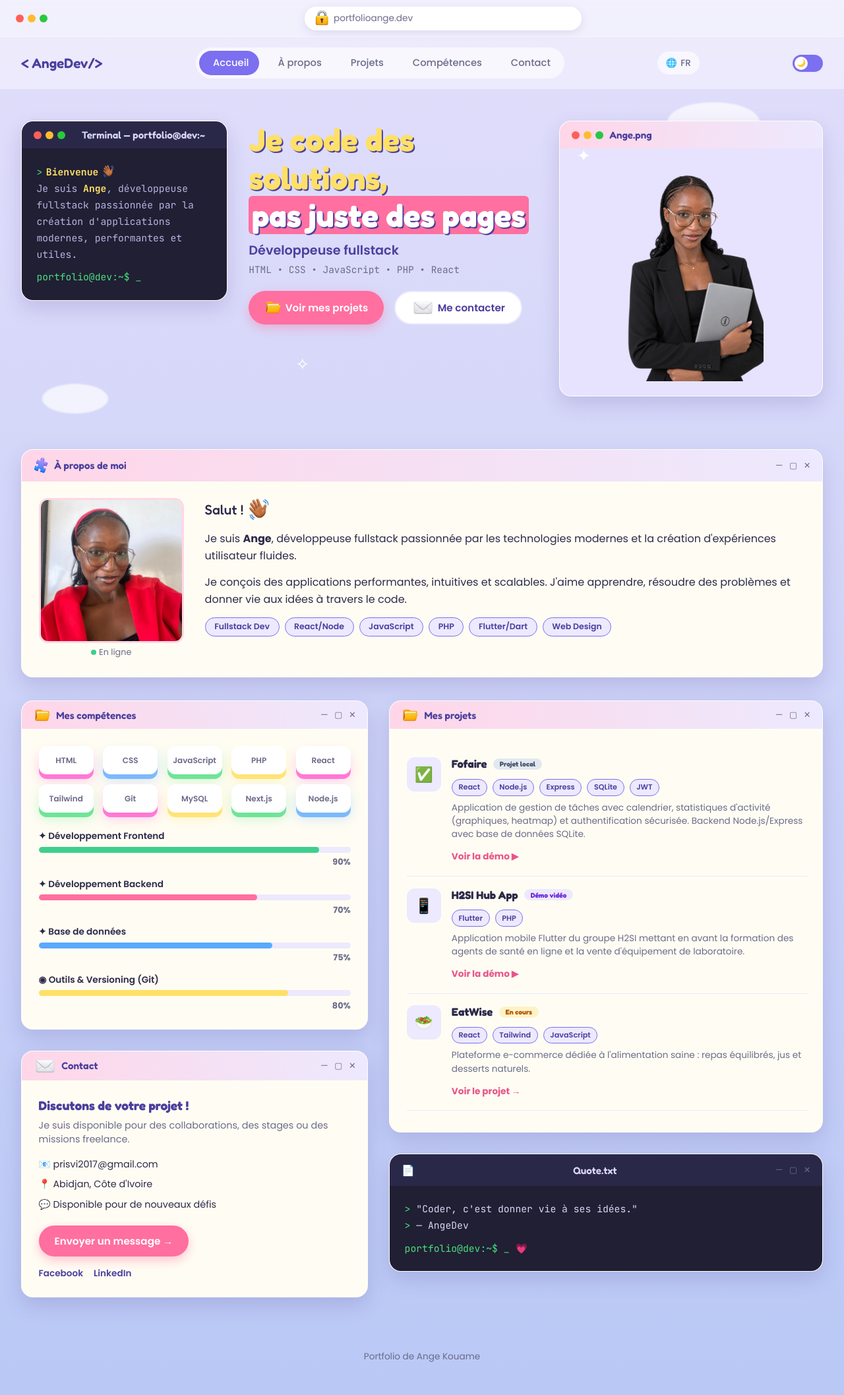
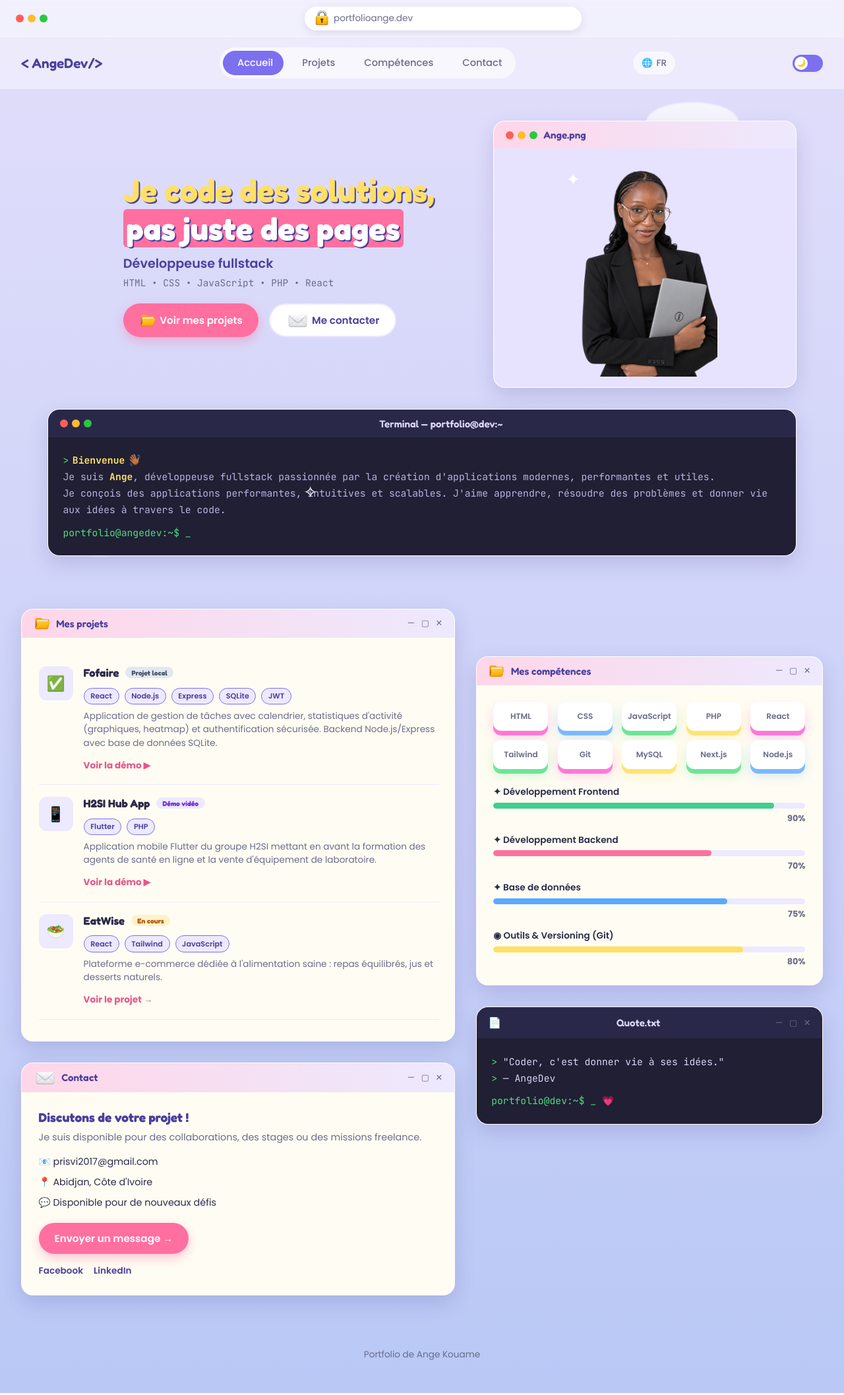
Before and after one commit to prisvi2017-creator/portfolio, a PHP site: page / in a window 1280 px wide. Shown: the whole page at 66% size. Run offline with PHP 8.4, Linux system fonts and the light colour scheme.

Commit message:
modification index et style.css

```diff
--- a/css/style.css
+++ b/css/style.css
@@ -28,6 +28,11 @@
   --font-head: "Fredoka", sans-serif;
   --font-body: "Poppins", sans-serif;
   --font-mono: "JetBrains Mono", monospace;
+
+  /* Hauteur réservée à la navbar collante (utilisée par les ancres) */
+  --nav-offset: 96px;
+  /* Décalage vertical de la colonne de droite */
+  --col-offset: 4.5rem;
 }
 
 [data-theme="dark"] {
@@ -73,6 +78,15 @@ ul {
 img {
   max-width: 100%;
   display: block;
+}
+
+/* ---------- Ancres : la navbar collante ne doit plus masquer le haut
+             de la section visée quand on clique dans le menu ---------- */
+#accueil,
+#projets,
+#competences,
+#contact {
+  scroll-margin-top: var(--nav-offset);
 }
 
 /* ---------- Barre navigateur décorative ---------- */
@@ -412,20 +430,31 @@ img {
 .hero {
   position: relative;
   display: grid;
-  grid-template-columns: 1fr 1.4fr auto;
-  gap: 2rem;
-  align-items: stretch;
+  /* La colonne image ne prend plus que ce dont elle a besoin :
+     le texte peut donc venir se coller contre elle. */
+  grid-template-columns: minmax(0, 1fr) minmax(400px, 460px);
+  grid-template-areas:
+    "content character"
+    "terminal terminal";
+  column-gap: clamp(2rem, 7vw, 8rem);
+  row-gap: 2rem;
+  align-items: start;
+  justify-content: center;
   padding: 3rem 2rem 5rem;
-  max-width: 1300px;
+  max-width: 1200px;
   margin: 0 auto;
 }
 
 .hero-terminal {
+  grid-area: terminal;
   align-self: start;
 }
 
 .hero-content {
-  align-self: start;
+  grid-area: content;
+  align-self: center; /* le texte se cale à la hauteur de l'image */
+  justify-self: end; /* et se colle au bord de la fenêtre image */
+  max-width: 600px;
 }
 
 .hero-title {
@@ -467,7 +496,7 @@ img {
   align-items: flex-end;
   justify-content: center;
   background-color: #e7e3ff;
-  padding: 1.4rem;
+  padding: 1rem; /* était 1.4rem : moins de vide autour de l'image */
 }
 
 .hero-character img {
@@ -478,7 +507,9 @@ img {
 }
 
 .hero-character-window {
-  min-width: 400px;
+  grid-area: character;
+  width: 100%;
+  min-width: 0; /* était min-width: 400px */
   align-self: start;
 }
 .floating-badge {
@@ -568,7 +599,8 @@ img {
   margin: 0 auto 3rem;
   padding: 0 2rem;
   display: grid;
-  grid-template-columns: 1fr 1.25fr;
+  /* Colonne gauche (Projets + Contact) plus large que la droite */
+  grid-template-columns: 1.25fr 1fr;
   gap: 2rem;
   align-items: start;
 }
@@ -577,6 +609,13 @@ img {
   display: flex;
   flex-direction: column;
   gap: 2rem;
+}
+
+/* La colonne de droite (Compétences + Quote) démarre plus bas :
+   les deux fenêtres ne sont plus alignées, et chaque ancre a
+   sa propre position de scroll. */
+.col-right {
+  padding-top: var(--col-offset);
 }
 
 /* ---------- About ---------- */
--- a/index.html
+++ b/index.html
@@ -49,12 +49,7 @@
             ><span data-i18n="nav.accueil">Accueil</span></a
           >
         </li>
-        <li>
-          <a href="#apropos" class="nav-link"
-            ><span class="nav-icon"></span
-            ><span data-i18n="nav.apropos">À propos</span></a
-          >
-        </li>
+
         <li>
           <a href="#projets" class="nav-link"
             ><span class="nav-icon"></span
@@ -121,7 +116,7 @@
               <span class="dot green"></span>
             </div>
             <span class="window-title" data-i18n="hero.terminalTitle"
-              >Terminal — portfolio@dev:~</span
+              >Terminal — portfolio@angedev:~</span
             >
           </div>
           <div class="window-body terminal-body">
@@ -135,12 +130,20 @@
                 alt="👋"
               />
             </p>
+
             <p class="terminal-text" data-i18n="hero.bio">
               Je suis <strong>Ange</strong>, développeuse fullstack passionnée
               par la création d'applications modernes, performantes et utiles.
             </p>
+            <p class="terminal-text" data-i18n="about.p2">
+              Je conçois des applications performantes, intuitives et scalables.
+              J'aime apprendre, résoudre des problèmes et donner vie aux idées à
+              travers le code.
+            </p>
+
             <p class="prompt-line">
-              portfolio@dev:~$ <span id="typedCursor" class="cursor">_</span>
+              portfolio@angedev:~$
+              <span id="typedCursor" class="cursor">_</span>
             </p>
           </div>
         </div>
@@ -204,244 +207,9 @@
         <span class="sparkle sparkle-2">✧</span>
       </section>
 
-      <!-- ===== A PROPOS ===== -->
-      <section id="apropos" class="section-wrap reveal">
-        <div class="window about-window">
-          <div class="window-header">
-            <span class="window-icon"
-              ><img
-                src="assets/images/puzzle.png"
-                width="22"
-                height="25"
-                alt="🧩"
-            /></span>
-            <span class="window-title" data-i18n="about.windowTitle"
-              >À propos de moi</span
-            >
-            <div class="window-controls">
-              <span>—</span><span>▢</span><span>✕</span>
-            </div>
-          </div>
-          <div class="window-body about-body">
-            <div class="about-photo">
-              <img
-                src="assets/images/profile.jpeg"
-                alt="Photo d'Ange"
-                data-i18n-alt="about.photoAlt"
-                onerror="this.style.display = 'none'"
-              />
-              <span class="status-dot"></span>
-              <span class="status-text" data-i18n="about.statusOnline"
-                >En ligne</span
-              >
-            </div>
-            <div class="about-text">
-              <p class="about-hello" data-i18n="about.hello">
-                Salut !
-                <img
-                  src="assets/images/hand.png"
-                  width="33"
-                  height="35"
-                  alt="👋"
-                />
-              </p>
-              <p data-i18n="about.p1">
-                Je suis <strong>Ange</strong>, développeuse fullstack passionnée
-                par les technologies modernes et la création d'expériences
-                utilisateur fluides.
-              </p>
-              <p data-i18n="about.p2">
-                Je conçois des applications performantes, intuitives et
-                scalables. J'aime apprendre, résoudre des problèmes et donner
-                vie aux idées à travers le code.
-              </p>
-              <div class="tag-list">
-                <span class="tag">Fullstack Dev</span>
-                <span class="tag">React/Node</span>
-                <span class="tag">JavaScript</span>
-                <span class="tag">PHP</span>
-                <span class="tag">Flutter/Dart</span>
-                <span class="tag">Web Design</span>
-              </div>
-            </div>
-          </div>
-        </div>
-      </section>
-
-      <!-- ===== GRID : COMPETENCES/CONTACT (gauche) + PROJETS/QUOTE (droite) ===== -->
+      <!-- ===== GRID : PROJETS/CONTACT (gauche) + COMPETENCES/QUOTE (droite, décalée) ===== -->
       <div class="content-grid">
         <div class="col-left">
-          <!-- ===== COMPETENCES ===== -->
-          <section id="competences" class="reveal">
-            <div class="window skills-window">
-              <div class="window-header">
-                <span class="window-icon"
-                  ><img
-                    src="assets/images/folder.png"
-                    width="25"
-                    height="20"
-                    alt="📁"
-                /></span>
-                <span class="window-title" data-i18n="competences.windowTitle"
-                  >Mes compétences</span
-                >
-                <div class="window-controls">
-                  <span>—</span><span>▢</span><span>✕</span>
-                </div>
-              </div>
-              <div class="window-body">
-                <div class="skills-grid">
-                  <div class="skill-icon">
-                    <span>HTML</span>
-                  </div>
-                  <div class="skill-icon">
-                    <span>CSS</span>
-                  </div>
-                  <div class="skill-icon">
-                    <span>JavaScript</span>
-                  </div>
-                  <div class="skill-icon">
-                    <span>PHP</span>
-                  </div>
-                  <div class="skill-icon">
-                    <span>React</span>
-                  </div>
-                  <div class="skill-icon">
-                    <span>Tailwind</span>
-                  </div>
-                  <div class="skill-icon">
-                    <span>Git</span>
-                  </div>
-                  <div class="skill-icon">
-                    <span>MySQL</span>
-                  </div>
-                  <div class="skill-icon">
-                    <span>Next.js</span>
-                  </div>
-                  <div class="skill-icon">
-                    <span>Node.js</span>
-                  </div>
-                </div>
-                <div class="skill-bars">
-                  <div class="skill-bar-row">
-                    <span class="skill-label" data-i18n="competences.frontend"
-                      >✦ Développement Frontend</span
-                    >
-                    <div class="skill-bar">
-                      <div
-                        class="skill-fill fill-green"
-                        style="width: 90%"
-                      ></div>
-                    </div>
-                    <span class="skill-pct">90%</span>
-                  </div>
-                  <div class="skill-bar-row">
-                    <span class="skill-label" data-i18n="competences.backend"
-                      >✦ Développement Backend</span
-                    >
-                    <div class="skill-bar">
-                      <div
-                        class="skill-fill fill-pink"
-                        style="width: 70%"
-                      ></div>
-                    </div>
-                    <span class="skill-pct">70%</span>
-                  </div>
-                  <div class="skill-bar-row">
-                    <span class="skill-label" data-i18n="competences.database"
-                      >✦ Base de données</span
-                    >
-                    <div class="skill-bar">
-                      <div
-                        class="skill-fill fill-blue"
-                        style="width: 75%"
-                      ></div>
-                    </div>
-                    <span class="skill-pct">75%</span>
-                  </div>
-                  <div class="skill-bar-row">
-                    <span class="skill-label" data-i18n="competences.tools"
-                      >◉ Outils &amp; Versioning (Git)</span
-                    >
-                    <div class="skill-bar">
-                      <div
-                        class="skill-fill fill-yellow"
-                        style="width: 80%"
-                      ></div>
-                    </div>
-                    <span class="skill-pct">80%</span>
-                  </div>
-                </div>
-              </div>
-            </div>
-          </section>
-
-          <!-- ===== CONTACT ===== -->
-          <section id="contact" class="reveal">
-            <div class="window contact-window">
-              <div class="window-header">
-                <span class="window-icon"
-                  ><img
-                    src="assets/images/letter.png"
-                    width="33"
-                    height="22"
-                    alt="✉️"
-                /></span>
-                <span class="window-title" data-i18n="contact.windowTitle"
-                  >Contact</span
-                >
-                <div class="window-controls">
-                  <span>—</span><span>▢</span><span>✕</span>
-                </div>
-              </div>
-              <div class="window-body">
-                <h3 class="contact-heading" data-i18n="contact.heading">
-                  Discutons de votre projet !
-                </h3>
-                <p class="contact-sub" data-i18n="contact.sub">
-                  Je suis disponible pour des collaborations, des stages ou des
-                  missions freelance.
-                </p>
-                <ul class="contact-list">
-                  <li>
-                    📧
-                    <a href="mailto:prisvi2017@gmail.com"
-                      >prisvi2017@gmail.com</a
-                    >
-                  </li>
-                  <li data-i18n="contact.location">
-                    📍 Abidjan, Côte d'Ivoire
-                  </li>
-                  <li data-i18n="contact.availability">
-                    💬 Disponible pour de nouveaux défis
-                  </li>
-                </ul>
-                <a
-                  href="mailto:prisvi2017@gmail.com"
-                  class="btn btn-pink"
-                  data-i18n="contact.sendBtn"
-                  >Envoyer un message →</a
-                >
-                <div class="socials">
-                  <a
-                    href="https://www.facebook.com/ange.kouame.421559/?locale=fr_FR"
-                    target="_blank"
-                    rel="noopener"
-                    >Facebook</a
-                  >
-                  <a
-                    href="https://www.linkedin.com/in/priscille-kouame-b6b018211/"
-                    target="_blank"
-                    rel="noopener"
-                    >LinkedIn</a
-                  >
-                </div>
-              </div>
-            </div>
-          </section>
-        </div>
-
-        <div class="col-right">
           <!-- ===== PROJETS ===== -->
           <section id="projets" class="reveal">
             <div class="window projects-window">
@@ -630,7 +569,7 @@
     </main>
 
     <footer class="footer">
-      <p data-i18n="footer.text">Portfolio de Ange Kouame</p>
+      <p data-i18n="footer.text">Portfolio de Ange Kouame💻</p>
     </footer>
 
     <script src="js/i18n.js"></script>
```
Also changed, not shown: other parts of css/style.css (+47 -4 lines), other parts of index.html (+171 -0 lines).
